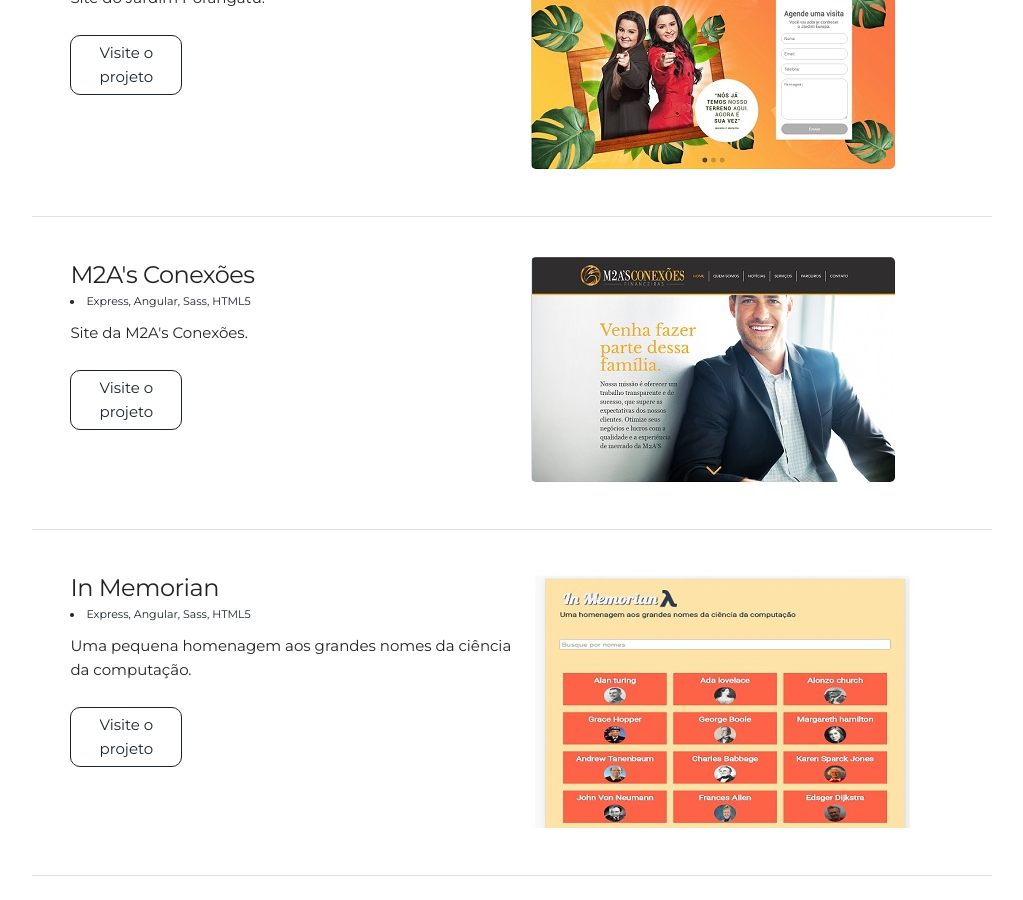
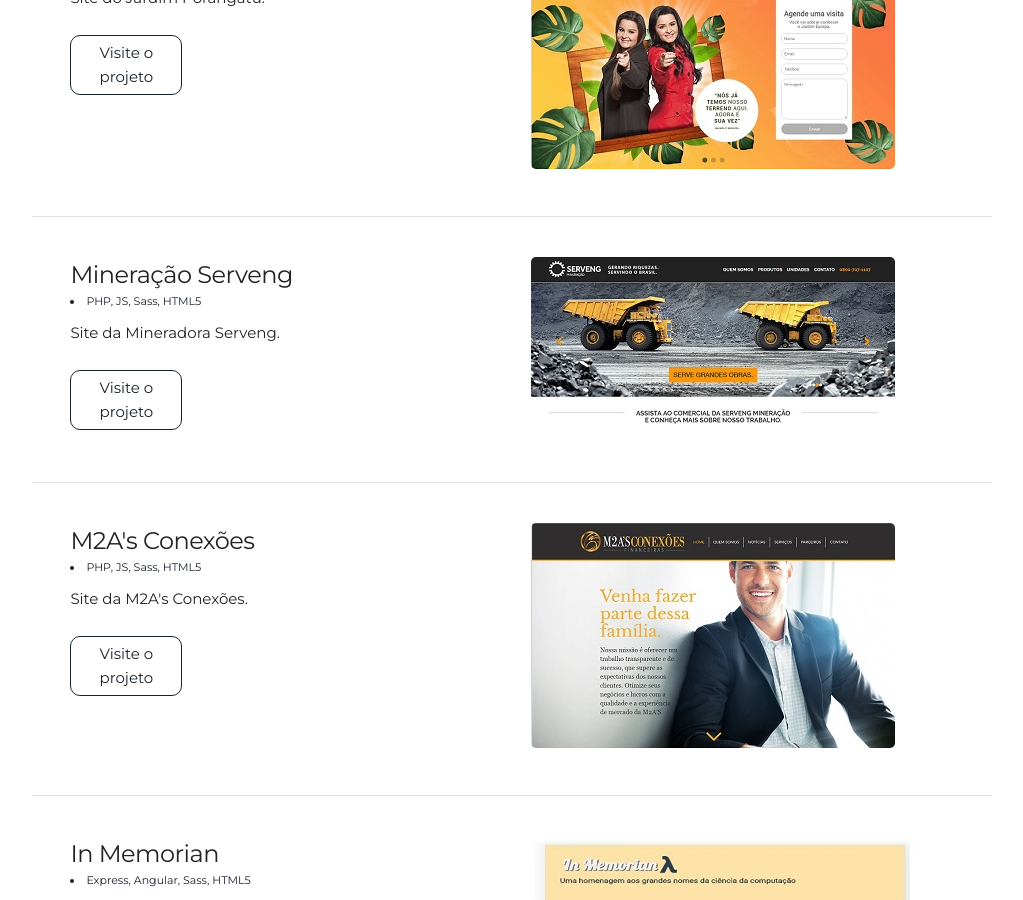
Before and after one commit to evertonl1ma/evertonl1ma.github.io, a Jekyll site: the page built from index.html, in a window 1280 px wide and 900 px high, scrolled down 2039 px. Shown: the whole window, without its empty margins (128-1151 px from the left). Built offline with Jekyll 4.4.1, drawn with Linux system fonts in a browser that asks for light colours.

Commit message:
Novo projeto adicionado

```diff
--- a/_includes/projects.html
+++ b/_includes/projects.html
@@ -52,11 +52,25 @@
 
   <div class="row user-projects">
     <div class="six columns images">
+      <img alt="mountains" src="{{ "/assets/img/mineracao-serveng.jpg" | prepend: site.baseurl }}" />
+    </div>
+    <div class="six columns">
+      <h5>Mineração Serveng</h5>
+      <li>PHP, JS, Sass, HTML5</li>
+      <p>Site da Mineradora Serveng.</p>
+      <a class="project-link" href="http://mineracaoserveng.com.br/" target="_blank">Visite o projeto</a>
+    </div>
+  </div>
+
+  <hr>
+
+  <div class="row user-projects">
+    <div class="six columns images">
       <img alt="mountains" src="{{ "/assets/img/m2as.jpg" | prepend: site.baseurl }}" />
     </div>
     <div class="six columns">
       <h5>M2A's Conexões</h5>
-      <li>Express, Angular, Sass, HTML5</li>
+      <li>PHP, JS, Sass, HTML5</li>
       <p>Site da M2A's Conexões.</p>
       <a class="project-link" href="https://www.m2asconexoes.com/" target="_blank">Visite o projeto</a>
     </div>
```
Also changed, not shown: assets/img/mineracao-serveng.jpg (added).
